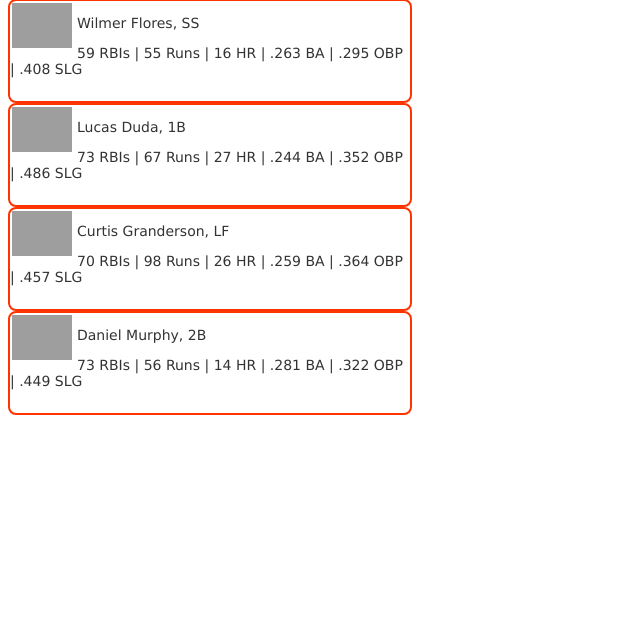
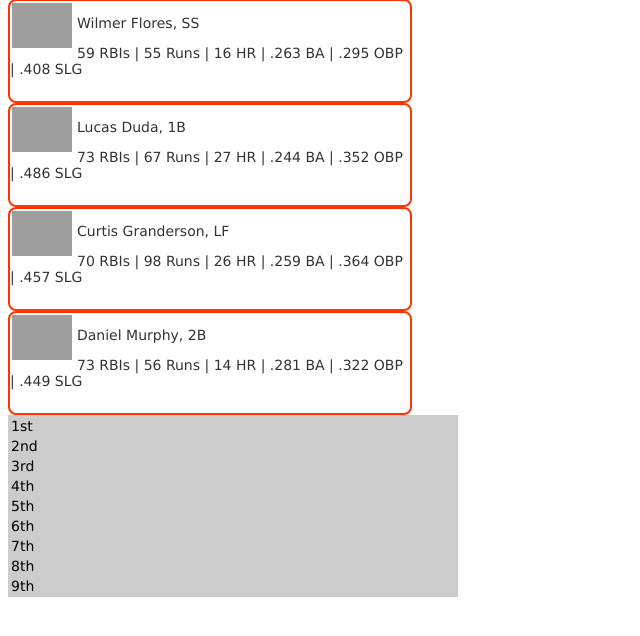
Before and after one commit to brianlondregan36/baseball-projects, a Flask app: page /lineupbuilder/ in a window 1280 px wide. Shown: the part 47-683 px from the top of the page, without its empty margins (0-640 px from the left). Run offline with Flask 2, Linux system fonts and the light colour scheme; some libraries are stand-ins or nearby versions; grey boxes are pictures that could not be loaded.

Commit message:
snap to for the lineup page

```diff
--- a/baseball/static/style.css
+++ b/baseball/static/style.css
@@ -196,3 +196,11 @@ div.draggable-card img{
 .ui-draggable-handle{
 	cursor:move;
 }
+
+div#lineup table{
+background-color:#CCCCCC;
+	width:450px;
+}
+.snap-position{
+width:400px;
+}
--- a/baseball/templates/lineupbuilder.html
+++ b/baseball/templates/lineupbuilder.html
@@ -26,7 +26,21 @@
 	</div>
 </div>
 
-<div id="startingblock" style="width:100%;">
+<div id="startingblock" style="width:50%;">
+</div>
+
+<div id="lineup" style="width:50%; float:left">
+<table><tbody>
+<tr><td>1st</td><td class="snap-position"></td></tr>
+<tr><td>2nd</td><td class="snap-position"></td></tr>
+<tr><td>3rd</td><td class="snap-position"></td></tr>
+<tr><td>4th</td><td class="snap-position"></td></tr>
+<tr><td>5th</td><td class="snap-position"></td></tr>
+<tr><td>6th</td><td class="snap-position"></td></tr>
+<tr><td>7th</td><td class="snap-position"></td></tr>
+<tr><td>8th</td><td class="snap-position"></td></tr>
+<tr><td>9th</td><td class="snap-position"></td></tr>
+</tbody></table>
 </div>
 
 <script>
@@ -46,7 +60,7 @@
 				html = html + '<div><p>'+ field.STATS + '</p></div>';
 				html = html + '</div>';
 				$('#startingblock').append(html);
-				$( '#' + id ).draggable();
+				$( '#' + id ).draggable({snap: ".snap-position", snapMode: "inner"});
 			});
 		}
     });
```
